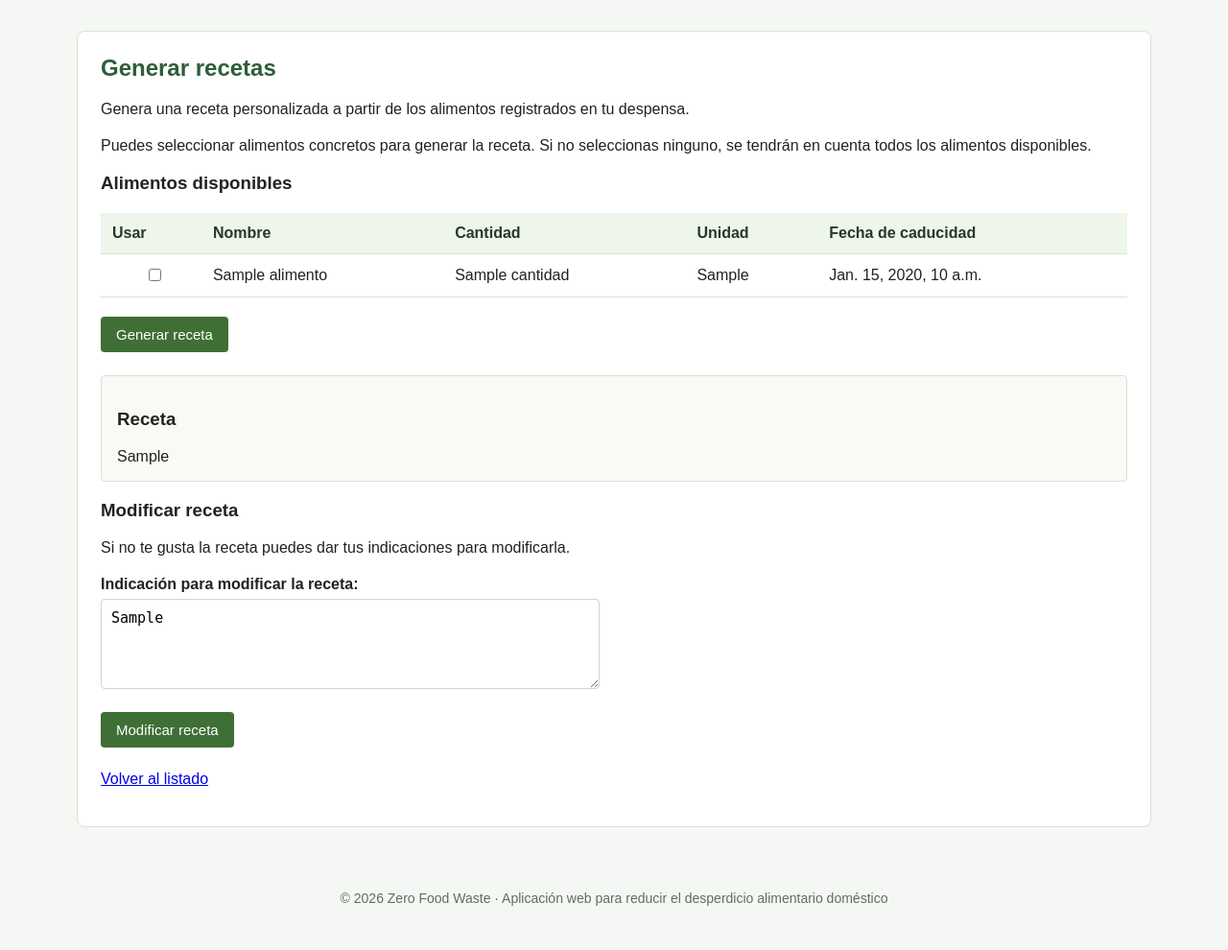
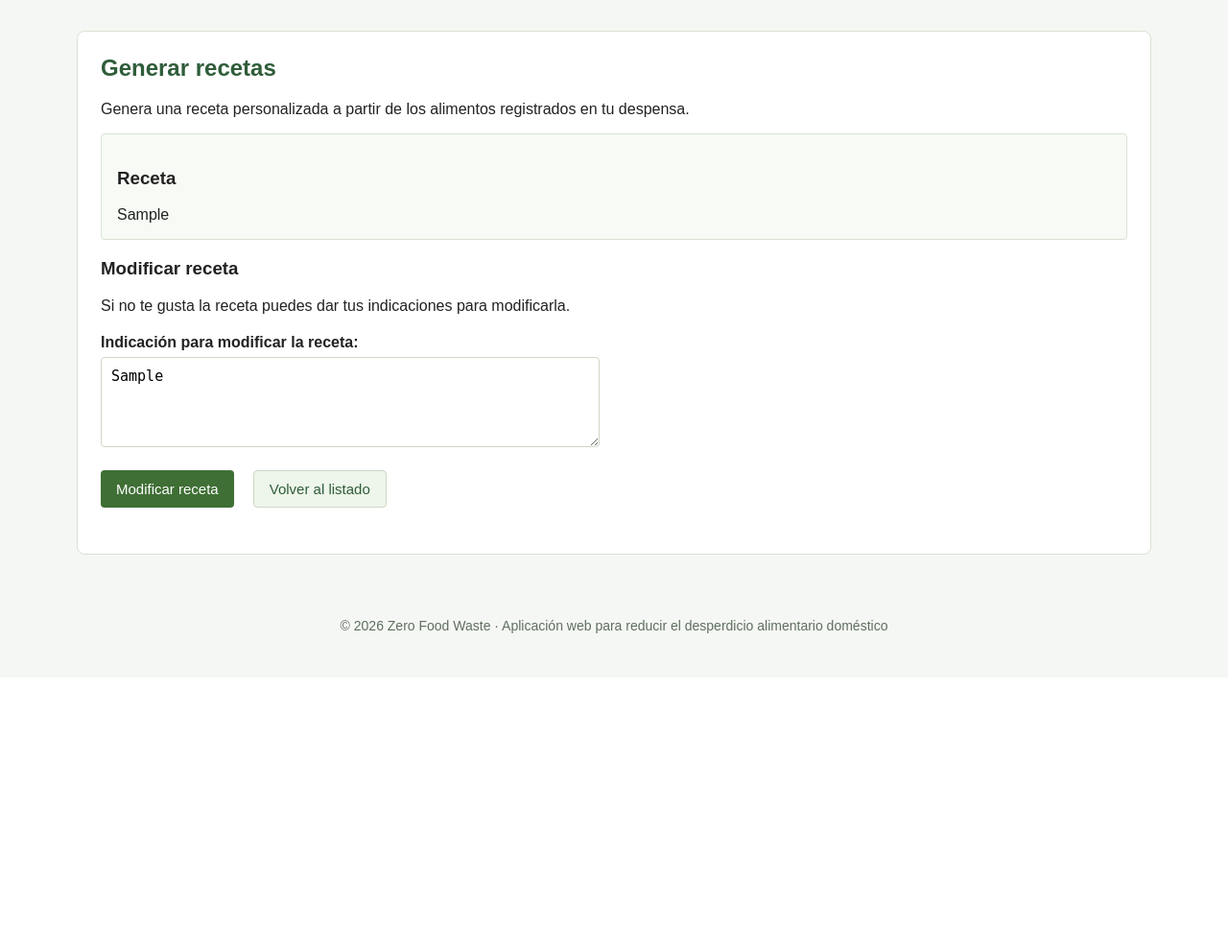
Before and after one commit to 981carlo/zero_food_waste, a Django app: template despensa/templates/despensa/generar_recetas.html in a window 1280 px wide. Shown: the part 104-1094 px from the top of the page at 96% size. After the commit the page ends 764 px from the top, so only its background shows below. Run offline with Django 5.2, Linux system fonts and the light colour scheme; the template is opened without the code that fills it: most values are stand-ins (such as "Sample title", 1, 10 or a date in 2020).

Commit message:
style: unificar enlaces secundarios

```diff
--- a/despensa/templates/despensa/alimentos_proximos.html
+++ b/despensa/templates/despensa/alimentos_proximos.html
@@ -43,6 +43,8 @@ Alimentos próximos a caducar - Zero Food Waste
 {% endif %}
 
 <p>
-  <a href="{% url 'despensa:listado_alimentos' %}">Volver al listado</a>
+  <a class="button-link secondary-button" href="{% url 'despensa:listado_alimentos' %}">
+    Volver al listado
+  </a>
 </p>
 {% endblock %}
--- a/despensa/templates/despensa/generar_recetas.html
+++ b/despensa/templates/despensa/generar_recetas.html
@@ -11,15 +11,14 @@ Generar recetas - Zero Food Waste
   Genera una receta personalizada a partir de los alimentos registrados en tu despensa.
 </p>
 
-{% if alimentos %}
+{% if alimentos and not receta_generada %}
 <form method="post" id="recipe-form" class="recipe-form">
   {% csrf_token %}
-  <input type="hidden" name="accion" value="generar_receta">
 
-    <p>
-      Puedes seleccionar alimentos concretos para generar la receta.
-      Si no seleccionas ninguno, se tendrán en cuenta todos los alimentos disponibles.
-    </p>
+  <p>
+    Puedes seleccionar alimentos concretos para generar la receta.
+    Si no seleccionas ninguno, se tendrán en cuenta todos los alimentos disponibles.
+  </p>
 
   <h3>Alimentos disponibles</h3>
   <table>
@@ -52,14 +51,19 @@ Generar recetas - Zero Food Waste
   </table>
 
   <p class="actions">
-    <button type="submit" id="generate-button">Generar receta</button>
+    <button type="submit" id="generate-button" name="accion" value="generar_receta">
+      Generar receta
+    </button>
+    <a class="button-link secondary-button" href="{% url 'despensa:listado_alimentos' %}">
+      Volver al listado
+    </a>
   </p>
 </form>
 
 <p id="loading-message" class="loading-message hidden">
   Generando receta, por favor espera...
 </p>
-{% else %}
+{% elif not alimentos %}
 <p>No tienes alimentos registrados todavía.</p>
 {% endif %}
 
@@ -79,8 +83,6 @@ Generar recetas - Zero Food Waste
 <form method="post" id="feedback-form">
   {% csrf_token %}
 
-  <input type="hidden" name="accion" value="modificar_receta">
-
   <textarea name="receta_generada" hidden>{{ receta_generada }}</textarea>
 
   <p>
@@ -94,7 +96,12 @@ Generar recetas - Zero Food Waste
   </p>
 
   <p class="actions">
-    <button type="submit" id="modify-button">Modificar receta</button>
+    <button type="submit" id="modify-button" name="accion" value="modificar_receta">
+      Modificar receta
+    </button>
+    <a class="button-link secondary-button" href="{% url 'despensa:listado_alimentos' %}">
+      Volver al listado
+    </a>
   </p>
 </form>
 
@@ -102,11 +109,6 @@ Generar recetas - Zero Food Waste
   Modificando receta, por favor espera...
 </p>
 {% endif %}
-
-
-<p>
-  <a href="{% url 'despensa:listado_alimentos' %}">Volver al listado</a>
-</p>
 
 <script>
   const recipeForm = document.getElementById("recipe-form");
--- a/despensa/templates/despensa/listado_alimentos.html
+++ b/despensa/templates/despensa/listado_alimentos.html
@@ -44,6 +44,8 @@ Listado de alimentos - Zero Food Waste
 {% endif %}
 
 <p>
-  <a href="{% url 'inicio' %}">Volver al inicio</a>
+  <a class="button-link secondary-button" href="{% url 'inicio' %}">
+    Volver al inicio
+  </a>
 </p>
 {% endblock %}
--- a/usuarios/templates/usuarios/logout.html
+++ b/usuarios/templates/usuarios/logout.html
@@ -13,9 +13,9 @@ Cerrar sesión - Zero Food Waste
   {% csrf_token %}
 
   <button type="submit">Cerrar sesión</button>
-    <a class="button-link secondary-button" href="{% url 'inicio' %}">
-      Cancelar
-    </a>
+  <a class="button-link secondary-button" href="{% url 'inicio' %}">
+    Cancelar
+  </a>
 </form>
 
 {% endblock %}
```
Also changed, not shown: despensa/templates/despensa/formulario_alimento.html (+6 -5 lines), usuarios/templates/usuarios/login.html (+7 -5 lines), usuarios/templates/usuarios/registro.html (+7 -5 lines).
